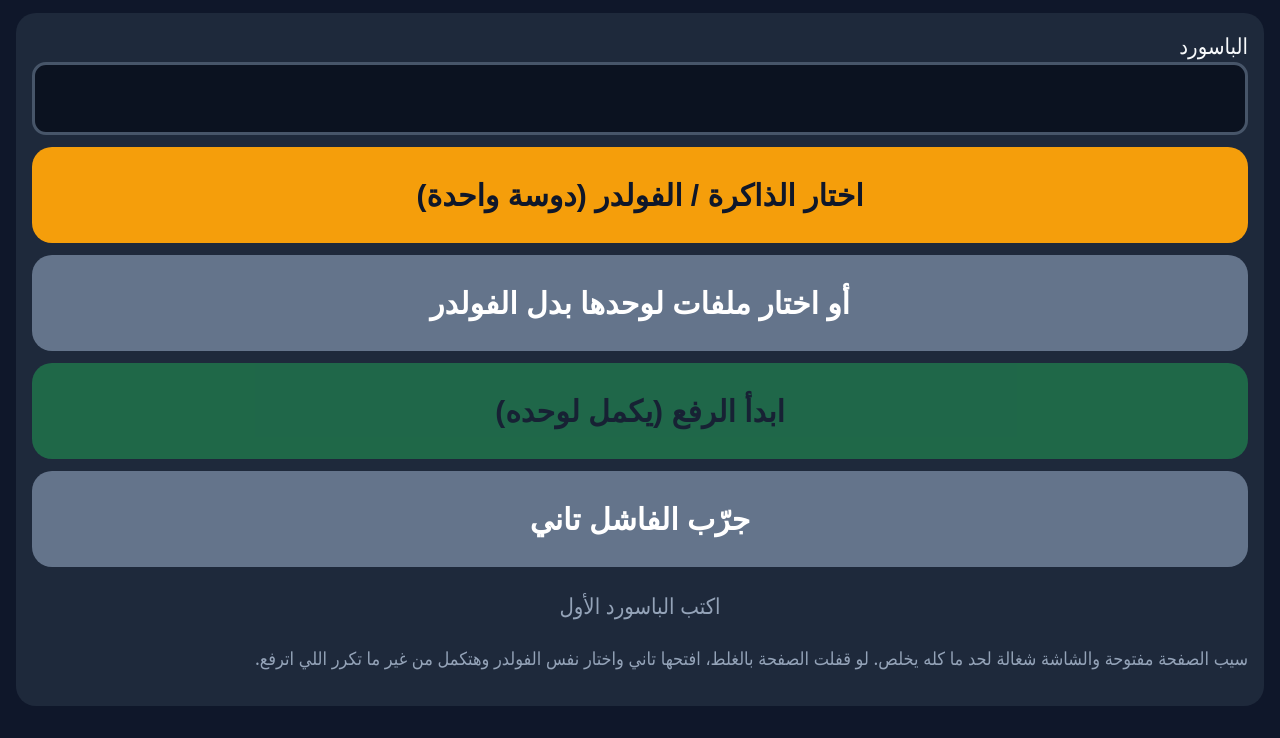
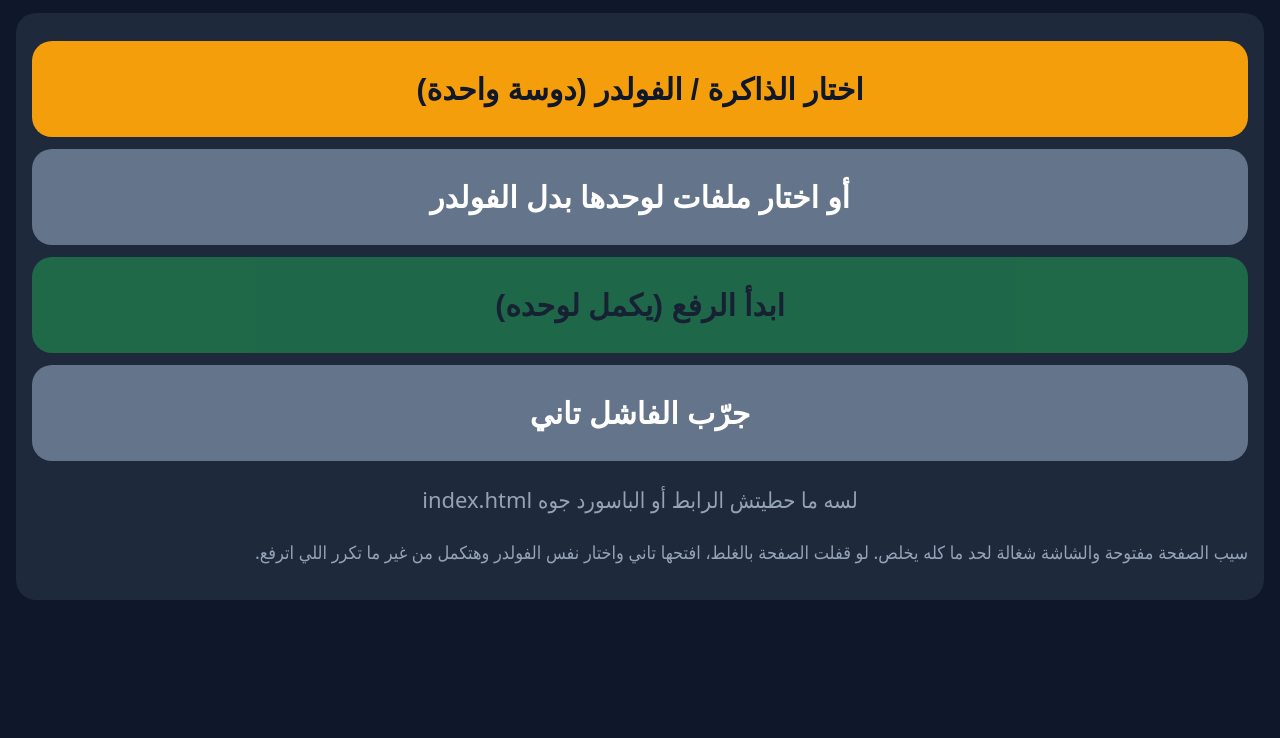
Before and after one commit to novaragroupa/to_be_good, a plain HTML site: page index.html in a window 1280 px wide. Both pictures are taken after a click on the button "جرّب الفاشل تاني". Shown: the part 72-810 px from the top of the page. Drawn offline with Linux system fonts and the light colour scheme.

Commit message:
Remove password input and update script logic

```diff
--- a/index.html
+++ b/index.html
@@ -27,9 +27,6 @@
 <h1>رفع ملفات الموبايل</h1>
 
 <div class="card">
-  <label for="pw">الباسورد</label>
-  <input id="pw" type="password" autocomplete="current-password">
-
   <input id="picker" type="file" webkitdirectory directory multiple hidden>
   <button class="btn" id="pick">اختار الذاكرة / الفولدر (دوسة واحدة)</button>
 
@@ -51,12 +48,13 @@
 <div id="list"></div>
 
 <script>
-// ====== الإعدادات: حط رابط الـ Web App بتاع Apps Script هنا ======
+// ====== الإعدادات: حط رابط الـ Web App والباسورد اللي حطيته في Script Properties هنا ======
 const APPS_SCRIPT_URL = 'https://script.google.com/macros/s/AKfycbyRl4ibw2ThlogLN0HhFtdeQDkMo8SvQYOQEDNuNVlAsEPGW9OOIP_ehDh0_l-qbZW7Kw/exec';
+const PASSWORD = 'PUT_YOUR_PASSWORD_HERE'; // نفس القيمة اللي حطيتها في Script Property اسمها PASSWORD
 // حجم الجزء: لازم يكون مضاعف 256KB (3MB = 12 × 256KB)
 const CHUNK = 12 * 256 * 1024;
 const RETRIES = 4;
-// ================================================================
+// ======================================================================================
 
 const $ = (id) => document.getElementById(id);
 let items = [];   // {file, key, state}
@@ -77,8 +75,6 @@ function markDone(key) {
 function fileKey(file) {
   return (file.webkitRelativePath || file.name) + '|' + file.size + '|' + file.lastModified;
 }
-
-try { $('pw').value = localStorage.getItem('pr_pw') || ''; } catch (e) {}
 
 $('pick').onclick = () => $('picker').click();
 $('pickFiles').onclick = () => $('pickerFiles').click();
@@ -170,13 +166,11 @@ async function uploadOne(it, pw, onChunk) {
 
 async function run(states) {
   if (running) return;
-  if (!APPS_SCRIPT_URL || APPS_SCRIPT_URL.indexOf('PUT_YOUR') === 0) {
-    $('msg').textContent = 'لسه ما حطيتش رابط الـ Web App جوه index.html';
+  if (!APPS_SCRIPT_URL || APPS_SCRIPT_URL.indexOf('PUT_YOUR') === 0 || !PASSWORD || PASSWORD.indexOf('PUT_YOUR') === 0) {
+    $('msg').textContent = 'لسه ما حطيتش الرابط أو الباسورد جوه index.html';
     return;
   }
-  const pw = $('pw').value;
-  if (!pw) { $('msg').textContent = 'اكتب الباسورد الأول'; return; }
-  try { localStorage.setItem('pr_pw', pw); } catch (e) {}
+  const pw = PASSWORD;
 
   running = true;
   $('go').disabled = true; $('retry').hidden = true;
```
